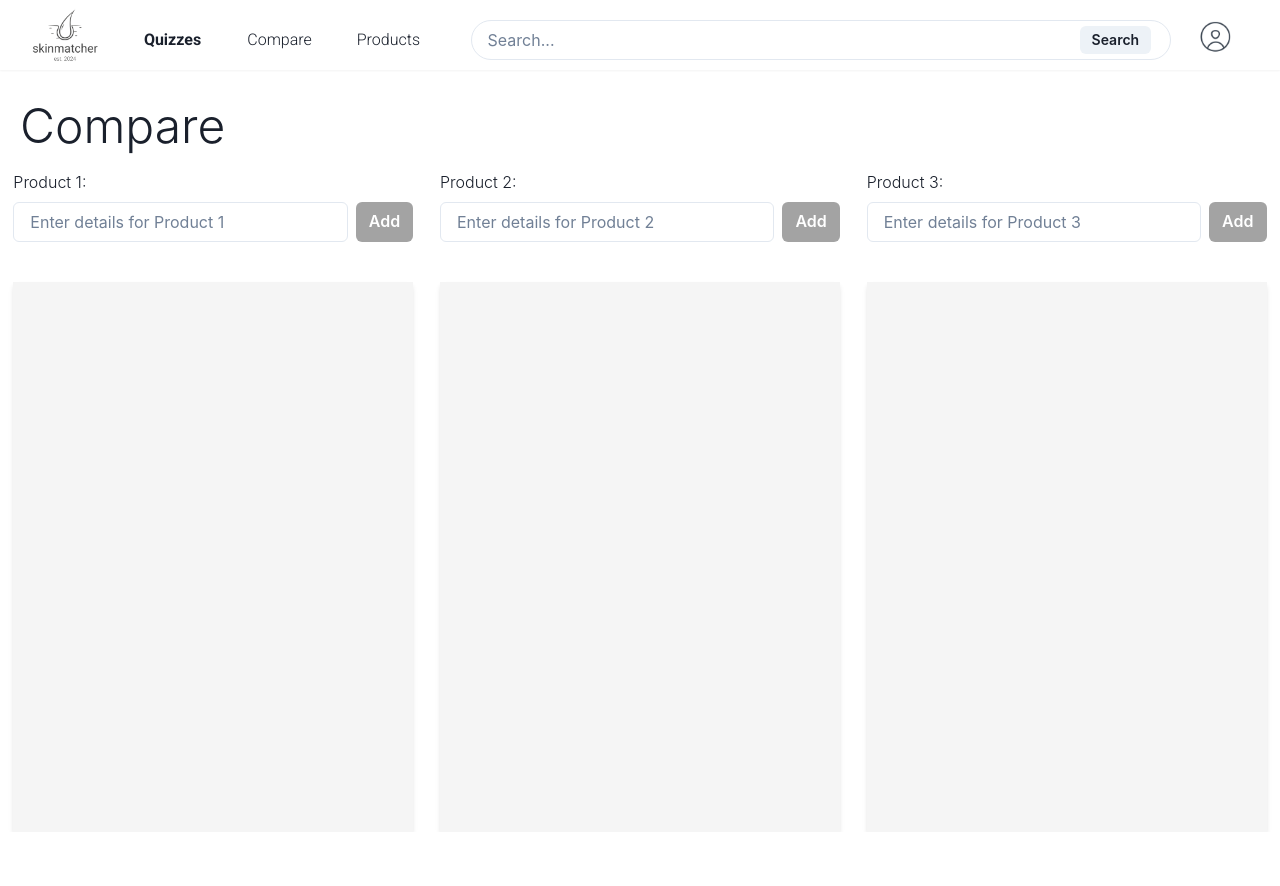
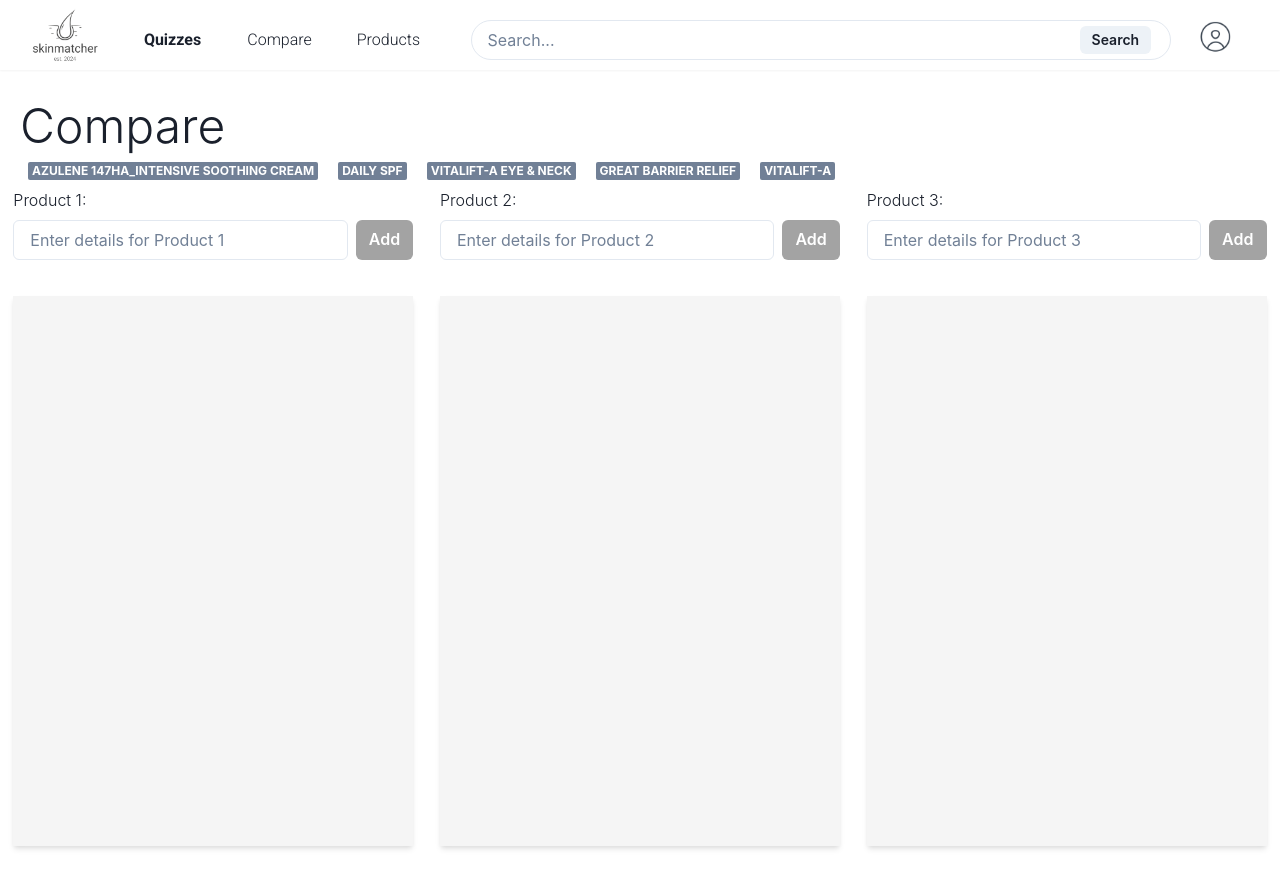
Before and after one commit to michellechang02/skinmatcher, a React (Create React App) app in the folder frontend/: page /compare in a window 1280 px wide. Before the commit the page ends 832 px from the top, so only its background shows below. Built offline with nearby package versions, Linux system fonts and the light colour scheme.

Commit message:
added recommendations

```diff
--- a/frontend/src/components/Compare.jsx
+++ b/frontend/src/components/Compare.jsx
@@ -1,4 +1,4 @@
-import React, { useState } from "react";
+import React, { useState, useEffect } from "react";
 import {
   ChakraProvider,
   Box,
@@ -11,10 +11,12 @@
   Button,
   FormControl,
   FormLabel,
+  Badge
 } from "@chakra-ui/react";
 import home from "../home.json";
 import axios from "axios";
 import config from "../config.json";
+import products from "../products.json";
 
 function Compare(props) {
   const [product1, setProduct1] = useState("");
@@ -24,6 +26,8 @@
   const [product1All, setProduct1All] = useState([]);
   const [product2All, setProduct2All] = useState([]);
   const [product3All, setProduct3All] = useState([]);
+
+  const [recommended, setRecommended] = useState([]);
 
   const [bestPrice, setBestPrice] = useState(10000);
   const [bestPriceIndex, setBestPriceIndex] = useState(0);
@@ -118,13 +122,35 @@
     setProduct3("");
   };
 
+
+  useEffect(() => {
+    let rec = [];
+
+    while (rec.length < 5) {
+      let ix = Math.floor(Math.random() * 10);
+      if (!rec.includes(products[ix])) {
+        rec.push(products[ix]);
+      }
+    }
+
+    console.log(rec);
+    setRecommended(rec);
+    console.log(recommended);
+  }, [])
+
   return (
     <div>
       <Text ml={5} fontSize="5xl" mt={5}>
         Compare
       </Text>
+      <HStack spacing="20px" ml={7}>
+      {recommended.map((rec) => {
+        return <Badge variant="solid">{rec.product_name}</Badge>;
+      })}
+
+      </HStack>
       <Flex justifyContent="space-around" alignItems="center">
-        <Box w="400px" h="100px" bg="white" mt={2} mb={1}>
+        <Box w="400px" h="100px" bg="white" mt={2}>
           <VStack spacing={2} align="stretch">
             <Text>Product 1:</Text>
             <HStack>
@@ -139,7 +165,7 @@
             </HStack>
           </VStack>
         </Box>
-        <Box w="400px" h="100px" bg="white" mt={2} mb={1}>
+        <Box w="400px" h="100px" bg="white" mt={2}>
           <VStack spacing={2} align="stretch">
             <Text>Product 2:</Text>
             <HStack>
@@ -154,7 +180,7 @@
             </HStack>
           </VStack>
         </Box>
-        <Box w="400px" h="100px" bg="white" mt={2} mb={1}>
+        <Box w="400px" h="100px" bg="white" mt={2}>
           <VStack spacing={2} align="stretch">
             <Text>Product 3:</Text>
             <HStack>
@@ -170,7 +196,7 @@
           </VStack>
         </Box>
       </Flex>
-      <Flex justifyContent="space-around" alignItems="center">
+      <Flex justifyContent="space-around" alignItems="center" mb={10}>
         <Box w="400px" h="550px" bg="#F5F5F5" boxShadow="md" mt={2}>
           {!isEmpty(product1All) && (
             <div>
```
